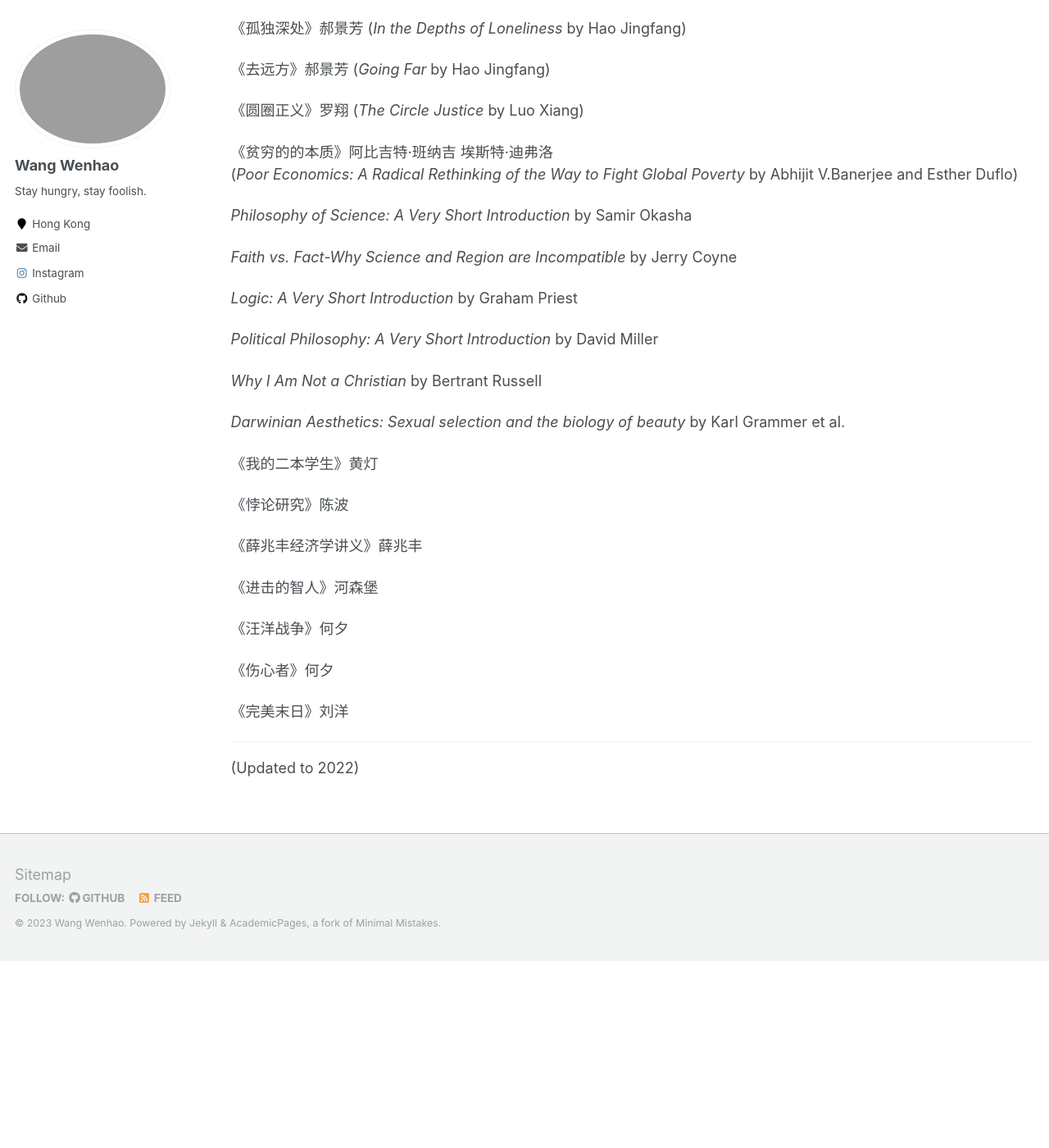
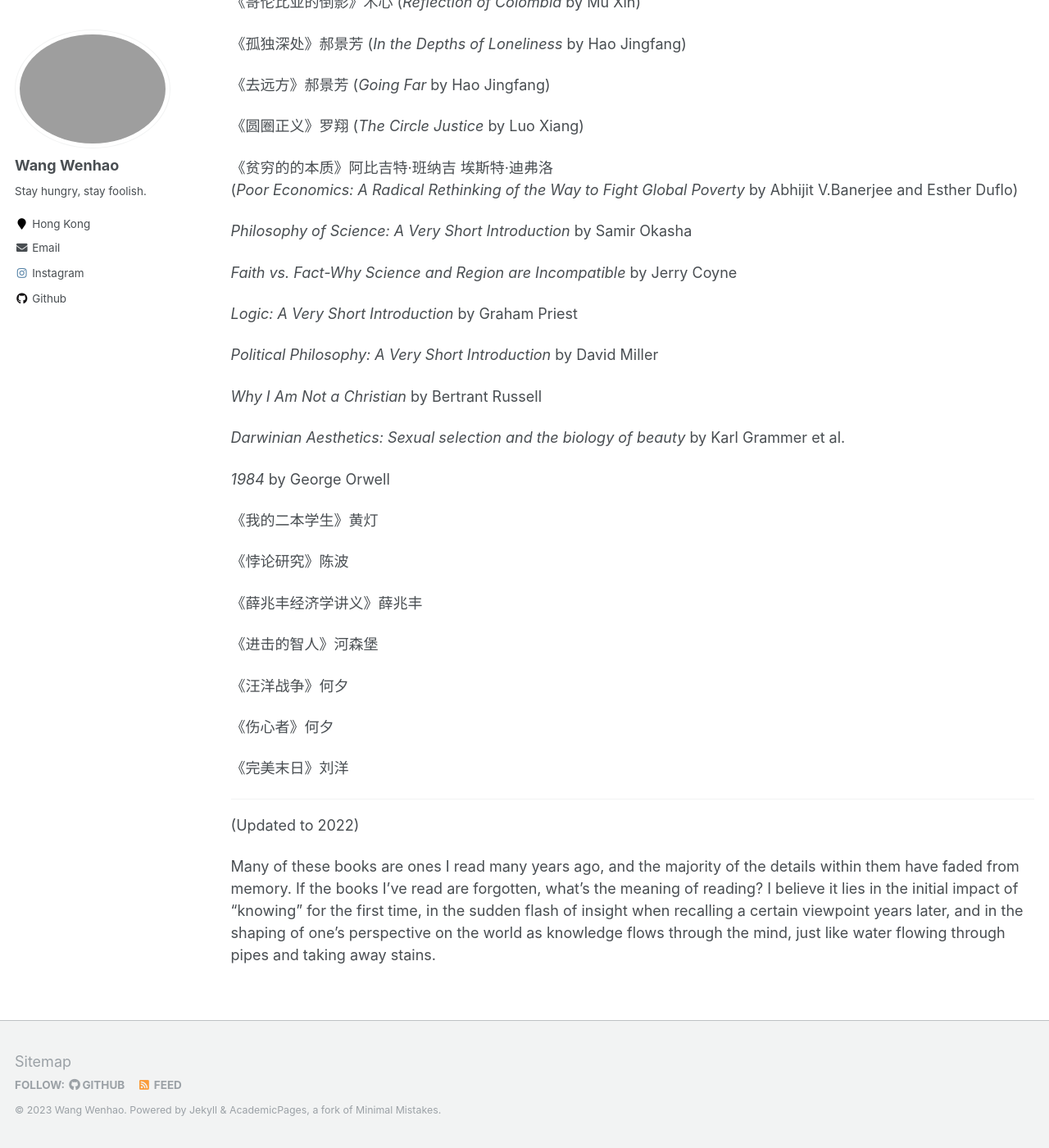
Before and after one commit to Hao-Starrr/Hao-Starrr.github.io, a Jekyll site: the page built from _pages/booklist.md, in a window 1280 px wide and 1400 px high, scrolled down 1639 px. Shown: the whole window at 82% size. Built offline with Jekyll 4.4.1, drawn with Linux system fonts in a browser that asks for light colours; before the commit the page ends 2811 px from its top, so only the background shows below that.

Commit message:
Update booklist.md

```diff
--- a/_pages/booklist.md
+++ b/_pages/booklist.md
@@ -14,6 +14,8 @@ In primary and middle school education, reading books often signifies engaging w
 
 
 The sequence of books is unrelated to my evaluations and comments.
+
+------------
 
 《极简欧洲史》约翰•赫斯特
 (*The Shortest History of Europe* by John Hirst)
@@ -115,6 +117,8 @@ The sequence of books is unrelated to my evaluations and comments.
 
 *Darwinian Aesthetics: Sexual selection and the biology of beauty* by Karl Grammer et al.
 
+*1984* by George Orwell
+
 《我的二本学生》黄灯
 
 《悖论研究》陈波
@@ -131,3 +135,5 @@ The sequence of books is unrelated to my evaluations and comments.
 
 ---------------------
 (Updated to 2022)
+
+Many of these books are ones I read many years ago, and the majority of the details within them have faded from memory. If the books I've read are forgotten, what's the meaning of reading? I believe it lies in the initial impact of "knowing" for the first time, in the sudden flash of insight when recalling a certain viewpoint years later, and in the shaping of one's perspective on the world as knowledge flows through the mind, just like water flowing through pipes and taking away stains.
```
